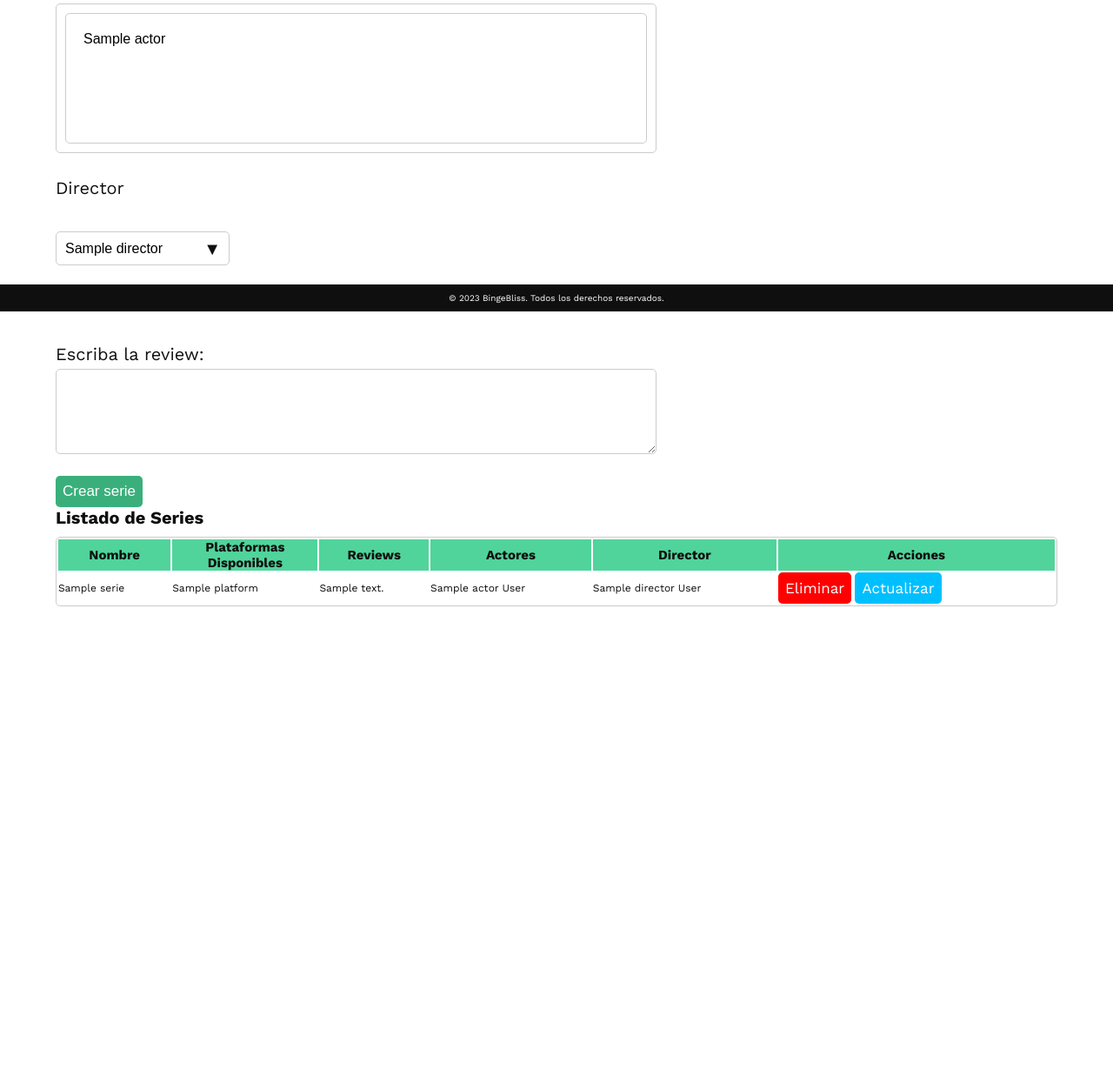
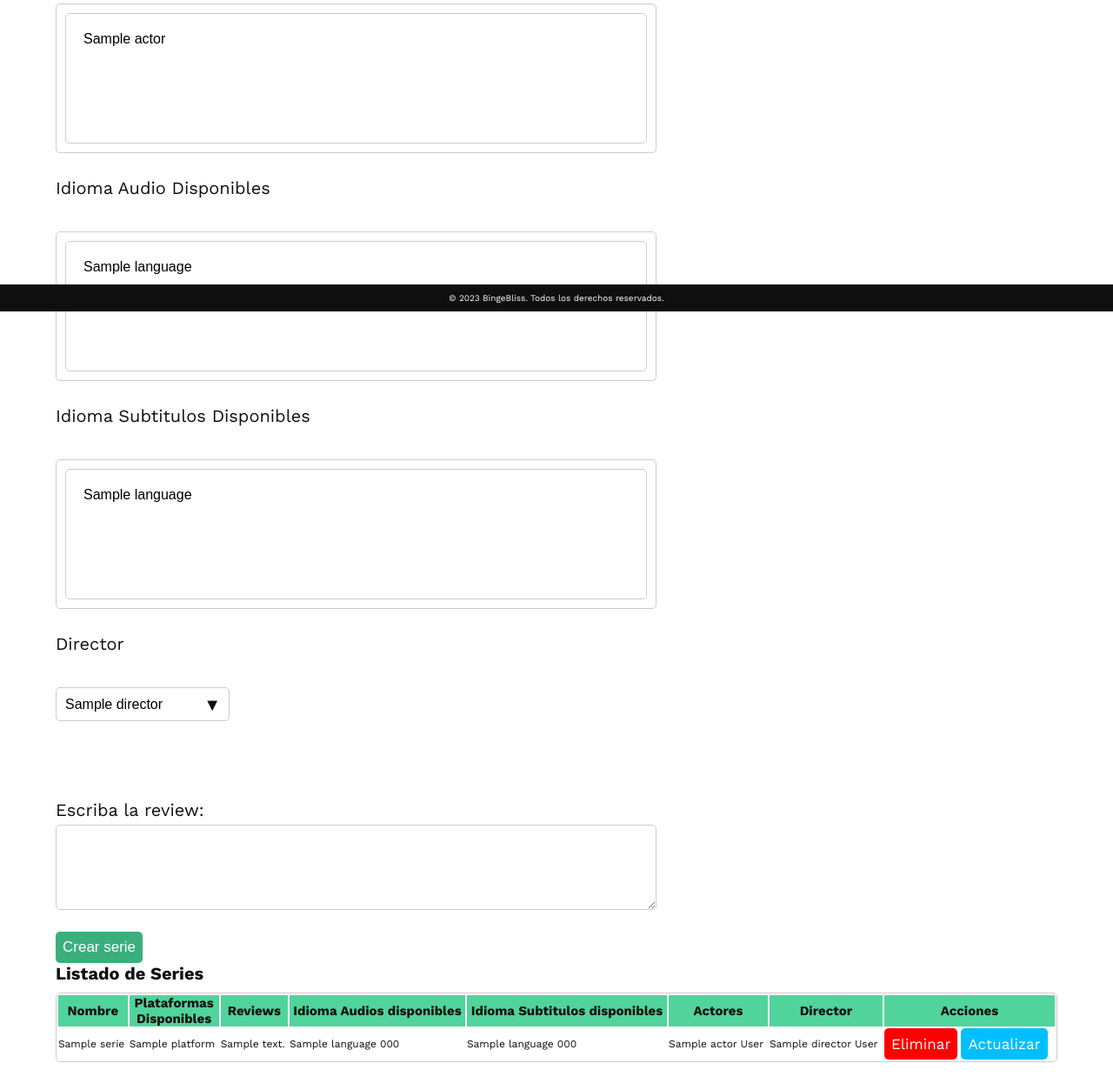
Before and after one commit to luismavlo/peliculas_viu, a PHP site: page /actividad1-viu/Serie/index in a window 1280 px wide. Shown: the part 442-1695 px from the top of the page at 87% size. Before the commit the page ends 1139 px from the top, so only its background shows below. Run offline with PHP 8.4, Linux system fonts and the light colour scheme; tables that the repository leaves empty hold one stand-in row (values such as "Sample post"); some web fonts are replaced.

Commit message:
languages_Audio_subtitle_in serie_date_format

```diff
--- a/controllers/SerieController.php
+++ b/controllers/SerieController.php
@@ -4,6 +4,7 @@ require_once './models/Serie.php';
 require_once __DIR__ . '/../models/Serie.php';
 require_once __DIR__ . '/../models/Platform.php';
 require_once __DIR__ . '/../models/Actor.php';
+require_once __DIR__ . '/../models/Language.php';
 
 
 class SerieController {
@@ -17,6 +18,9 @@ class SerieController {
         $directors = $director->findAllDirectors();
         $actor = new Actor();
         $actors = $actor->findAllActors();
+        $language = new Language();
+        $languages = $language->findAllLanguages();
+
 
         require_once 'views/serie/seriePage.php';
      }
@@ -33,6 +37,8 @@ class SerieController {
         $name = isset($_POST['name']) ? trim($_POST['name']) : '';
         $platformId = isset($_POST['platform']) ? trim($_POST['platform']) : '';
         $review = isset($_POST['review'])  ? ($_POST['review']): '' ;
+        $languageIds = isset($_POST['languageAudios'])  ? ($_POST['languageAudios']): '' ;
+        $languageSubtitulosIds = isset($_POST['languageSubtitulos'])  ? ($_POST['languageSubtitulos']): '' ;
         $actorIds = isset($_POST['actors'])  ? ($_POST['actors']): '' ;
         $directorId = isset($_POST['director']) ? trim($_POST['director']) : '';
 
@@ -50,12 +56,14 @@ class SerieController {
         $serie->setId($_GET['id']);
         $save = $serie->update();
       }else {
-        if (empty($name) || empty($review)|| empty($platformId) || empty($directorId) || count($actorIds) == 0 ) {
+        if (empty($name) || empty($review)|| empty($platformId) || empty($directorId) || count($actorIds) == 0 || count($languageIds) == 0 || count($languageSubtitulosIds) == 0 ) {
           $_SESSION['create_serie'] = "failed";
           return;
         }
 
         $actorIds = array_map('intval', explode(',', implode(',', $actorIds)));
+        $languageIds = array_map('intval', explode(',', implode(',', $languageIds)));
+        $languageSubtitulosIds = array_map('intval', explode(',', implode(',', $languageSubtitulosIds)));
         $directorId = intval($directorId);
         $platformId = intval($platformId);
 
@@ -65,6 +73,8 @@ class SerieController {
           return;
         }
 
+        $serie->addLanguagesAudio($languageIds);
+        $serie->addLanguagesSubtitulos($languageSubtitulosIds);
         $serie->addActors($actorIds);
         $serie->setName($name);
         $serie->setPlatformId($platformId);
@@ -79,6 +89,8 @@ class SerieController {
         $serieId = $serie->findSerieIdByName($serie->getName());
         $serie->setId($serieId);
 
+        $serie->saveLanguageSubtitulo();
+        $serie->saveLanguageAudio();
         $serie->savePerformance();
         $serie->saveDirect();
       }
@@ -154,4 +166,17 @@ class SerieController {
       return $actor->printActors($serie->getActors());
     }
 
+    public static function findLanguagesInSerie($serie)
+    {
+      $language = new Language();
+      return $language->printLanguages($serie->getLanguages());
+    }
+
+
+    public static function findLanguagesSubtitulosInSerie($serie)
+    {
+      $language = new Language();
+      return $language->printLanguages($serie->getLanguagesSubtitulos());
+    }
+
 }
--- a/models/Language.php
+++ b/models/Language.php
@@ -90,4 +90,44 @@ class Language
         return $language->fetch_object();
     }
 
+
+    function convertToLanguage(Object $a):Language{
+        $language=new Language();
+        $language->setId($a->id);
+        $language->setName($a->name);
+        $language->setIsoCode($a->ISO_code);
+        return $language;
+
+    }
+    public function findAllLanguages() : ArrayObject
+    {
+        $allLanguages=new ArrayObject();
+        $all= $this->db->query("SELECT * FROM language");
+        $language=new Language();
+        while ($a=$all->fetch_object()):
+            $language= $language->convertToLanguage($a);
+            $allLanguages->append($language);
+        endwhile;
+        return $allLanguages;
+    }
+
+    public function findLanguage(string $i):Language
+    {
+        $language=new Language();
+        $a = $this->db->query("SELECT * FROM language WHERE id = {$i}");
+        $a=$a->fetch_object();
+        $language=$language->convertToLanguage($a);
+
+        return $language;
+    }
+
+    public function printLanguages(ArrayObject $a): String{
+        $i=0;
+        $lista= [];
+        for($i=0;$i<$a->count();$i++){
+         array_push($lista, $a->offsetGet($i)->getName().' '.$a->offsetGet($i)->getIsoCode()) ;
+        }
+        return implode(', ', $lista);
+     }
+
 }
--- a/models/Serie.php
+++ b/models/Serie.php
@@ -8,6 +8,7 @@ class Serie
     private Director $director;
     private ArrayObject $actors;
     private ArrayObject $languages;
+    private ArrayObject $languagesSubtitulos;
 
 
     public function __construct()
@@ -17,6 +18,7 @@ class Serie
         $this->director=new Director();
         $this->actors=new ArrayObject();
         $this->languages=new ArrayObject();
+        $this->languagesSubtitulos=new ArrayObject();
     }
 
     public function getId(): string
@@ -79,6 +81,31 @@ class Serie
     {
         $this->actors=$a;
     }
+
+    public function getLanguages(): ArrayObject
+    {
+        return $this->languages;
+    }
+    public function setLanguages(ArrayObject $a): void
+    {
+        $this->languages=$a;
+    }
+
+
+
+    public function getLanguagesSubtitulos(): ArrayObject
+    {
+        return $this->languagesSubtitulos;
+    }
+    public function setLanguagesSubtitulos(ArrayObject $a): void
+    {
+        $this->languagesSubtitulos=$a;
+    }
+
+
+
+
+
     public function getDirector(): Director
     {
         return $this->director;
@@ -105,6 +132,46 @@ class Serie
 
 
     }
+
+    public function addLanguage(Language $a){
+        $this->languages->append($a);
+    }
+
+    public function addLanguagesAudio(Array $a){
+        $i=0;
+        $index_language='';
+        $language=new Language();
+
+        for($i=0;$i<count($a);$i++){
+            $index_language=$a[$i];
+            $language=$language->findLanguage($index_language);
+            $this->addLanguage($language);
+        }
+
+
+    }
+
+
+
+    public function addLanguageSubtitulo(Language $a){
+        $this->languagesSubtitulos->append($a);
+    }
+
+    public function addLanguagesSubtitulos(Array $a){
+        $i=0;
+        $index_language='';
+        $language=new Language();
+
+        for($i=0;$i<count($a);$i++){
+            $index_language=$a[$i];
+            $language=$language->findLanguage($index_language);
+            $this->addLanguageSubtitulo($language);
+        }
+
+
+    }
+
+
 
     public function findSerieIdByName(string $name): string
     {
@@ -173,6 +240,8 @@ class Serie
         $p=$p->findPlatform($s->platform_id);
         $serie->setPlatform($p);
         $serie->setActors($serie->findActorsOfSerie($s->id));
+        $serie->setLanguages($serie->findLanguagesOfSerie($s->id));
+        $serie->setLanguagesSubtitulos($serie->findLanguagesSubtitulosOfSerie($s->id));
         $serie->setDirector($serie->findDirectorOfSerie($s->id));
         return $serie;
 
@@ -211,6 +280,86 @@ class Serie
         return $actorsList;
     }
 
+    public function findLanguagesOfSerie(string $id): ArrayObject{
+        $languagesList=new ArrayObject();
+        $i=0;
+        $languages=$this->db->query("SELECT * FROM audio_languages WHERE serie_id = {$id}");
+        while($language=$languages->fetch_object()):
+            $a=$this->db->query("SELECT * FROM language WHERE id = {$language->language_id}");
+            $language=new Language();
+            $a=$a->fetch_object();
+            $language=$language->convertToLanguage($a);
+            $languagesList->append($language);
+        endwhile;
+        return $languagesList;
+    }
+
+
+
+    public function findLanguagesSubtitulosOfSerie(string $id): ArrayObject{
+        $languagesList=new ArrayObject();
+        $i=0;
+        $languages=$this->db->query("SELECT * FROM subtitles_languages WHERE serie_id = {$id}");
+        while($language=$languages->fetch_object()):
+            $a=$this->db->query("SELECT * FROM language WHERE id = {$language->language_id}");
+            $language=new Language();
+            $a=$a->fetch_object();
+            $language=$language->convertToLanguage($a);
+            $languagesList->append($language);
+        endwhile;
+        return $languagesList;
+    }
+
+
+    public function saveLanguageAudio(): bool
+    {
+       $i=0;
+       $languagesList=$this->getLanguages();
+       $languages_audios =new ArrayObject();
+
+        for($i=0;$i<$languagesList->count();$i++){
+            $sql = "INSERT INTO audio_languages VALUES('{$this->getId()}','{$this->languages->offsetGet($i)->getId()}')";
+            echo $sql;
+            $languages_audios->append( $this->db->query($sql));
+        }
+        $i=0;
+        while($i<$languages_audios->count()):
+            $languages_audio= $languages_audios->offsetGet($i);
+            if(!$languages_audio) {
+                return false;
+        }
+        $i++;;
+        endwhile;
+        return true;
+
+    }
+
+
+
+    public function saveLanguageSubtitulo(): bool
+    {
+       $i=0;
+       $languagesList=$this->getLanguagesSubtitulos();
+       $languages_subtitulos =new ArrayObject();
+
+        for($i=0;$i<$languagesList->count();$i++){
+            $sql = "INSERT INTO subtitles_languages VALUES('{$this->getId()}','{$this->languagesSubtitulos->offsetGet($i)->getId()}')";
+            echo $sql;
+            $languages_subtitulos->append( $this->db->query($sql));
+        }
+        $i=0;
+        while($i<$languages_subtitulos->count()):
+            $languages_subtitulo= $languages_subtitulos->offsetGet($i);
+            if(!$languages_subtitulo) {
+                return false;
+        }
+        $i++;;
+        endwhile;
+        return true;
+
+    }
+
+
     public function savePerformance(): bool
     {
        $i=0;
@@ -233,6 +382,9 @@ class Serie
         return true;
 
     }
+
+
+
     public function saveDirect(): bool
     {
         $sql = "INSERT INTO direccion VALUES( '{$this->director->getId()}', '{$this->getId()}')";
--- a/views/actor/actorTable.php
+++ b/views/actor/actorTable.php
@@ -14,7 +14,7 @@
     <td><?= $actor->id; ?></td>
     <td><?= $actor->name; ?></td>
     <td><?= $actor->surname; ?></td>
-    <td><?= $actor->birthdate; ?></td>
+    <td><?= date_format(date_create($actor->birthdate),"d/m/Y"); ?></td>
     <td><?= $actor->nationality; ?></td>
     <td>
     <a class="button-dashboard-danger" href="<?=base_url?>Actor/delete&id=<?=$actor->id;?>"> Eliminar </a>
--- a/views/director/directorTable.php
+++ b/views/director/directorTable.php
@@ -14,7 +14,7 @@
     <td><?= $director->id; ?></td>
     <td><?= $director->name; ?></td>
     <td><?= $director->surname; ?></td>
-    <td><?= $director->birthdate; ?></td>
+    <td><?= date_format(date_create($director->birthdate),"d/m/Y"); ?></td>
     <td><?= $director->nationality; ?></td>
     <td>
     <a class="button-dashboard-danger" href="<?=base_url?>Director/delete&id=<?=$director->id;?>"> Eliminar </a>
--- a/views/platforms/platformPage.php
+++ b/views/platforms/platformPage.php
@@ -10,7 +10,7 @@
 
     <?php Util::deleteSession('create_platform') ?>
 
-    <?= require_once 'createPlatformForm.php';?>
+    <?php require_once 'createPlatformForm.php';?>
 
     <?php if(!isset($edit)): ?>
         <?php if(isset($_SESSION['delete_platform']) && $_SESSION['delete_platform'] == 'completed' ): ?>
@@ -22,7 +22,7 @@
         <?php Util::deleteSession('delete_platform') ?>
 
 
-        <?= require_once 'platformTable.php';?>
+        <?php require_once 'platformTable.php';?>
     <?php endif; ?>
 
 
--- a/views/serie/createSerieForm.php
+++ b/views/serie/createSerieForm.php
@@ -44,7 +44,32 @@ $found = isset($serieFoundIt) && is_object($serieFoundIt);
           <?php endforeach; ?>
         </select>
     </div>
+  </p>
 
+  <p class="form-group">
+    <label for="languageAudios[]">Idioma Audio Disponibles </label>
+    <div class="custom-select">
+        <select  name="languageAudios[]" multiple class="custom-multiple-select">
+          <?php foreach ($languages as $language): ?>
+              <option value="<?= $language->getId(); ?>">
+                <?= $language->getName(); ?>
+              </option>
+          <?php endforeach; ?>
+        </select>
+    </div>
+  </p>
+
+  <p class="form-group">
+    <label for="languageSubtitulos[]">Idioma Subtitulos Disponibles </label>
+    <div class="custom-select">
+        <select  name="languageSubtitulos[]" multiple class="custom-multiple-select">
+          <?php foreach ($languages as $language): ?>
+              <option value="<?= $language->getId(); ?>">
+                <?= $language->getName(); ?>
+              </option>
+          <?php endforeach; ?>
+        </select>
+    </div>
   </p>
 
   <p class="form-group">
--- a/views/serie/serieTable.php
+++ b/views/serie/serieTable.php
@@ -5,6 +5,8 @@
         <th>Nombre</th>
         <th>Plataformas <br> Disponibles </th>
         <th>Reviews </th>
+        <th>Idioma Audios disponibles </th>
+        <th>Idioma Subtitulos disponibles </th>
         <th>Actores </th>
         <th>Director </th>
         <th>Acciones</th>
@@ -15,6 +17,8 @@
           <td><?= $serie->getName(); ?></td>
           <td><?= $serie->getPlatform()->getName(); ?></td>
           <td><?= $serie->getReview(); ?></td>
+          <td><?= SerieController::findLanguagesInSerie($serie); ?></td>
+          <td><?= SerieController::findLanguagesSubtitulosInSerie($serie); ?></td>
           <td><?= SerieController::findActorsInSerie($serie); ?></td>
           <td><?= $serie->getDirector()->getName() . ' ' . $serie->getDirector()->getsurname(); ?></td>
           <td>
```
